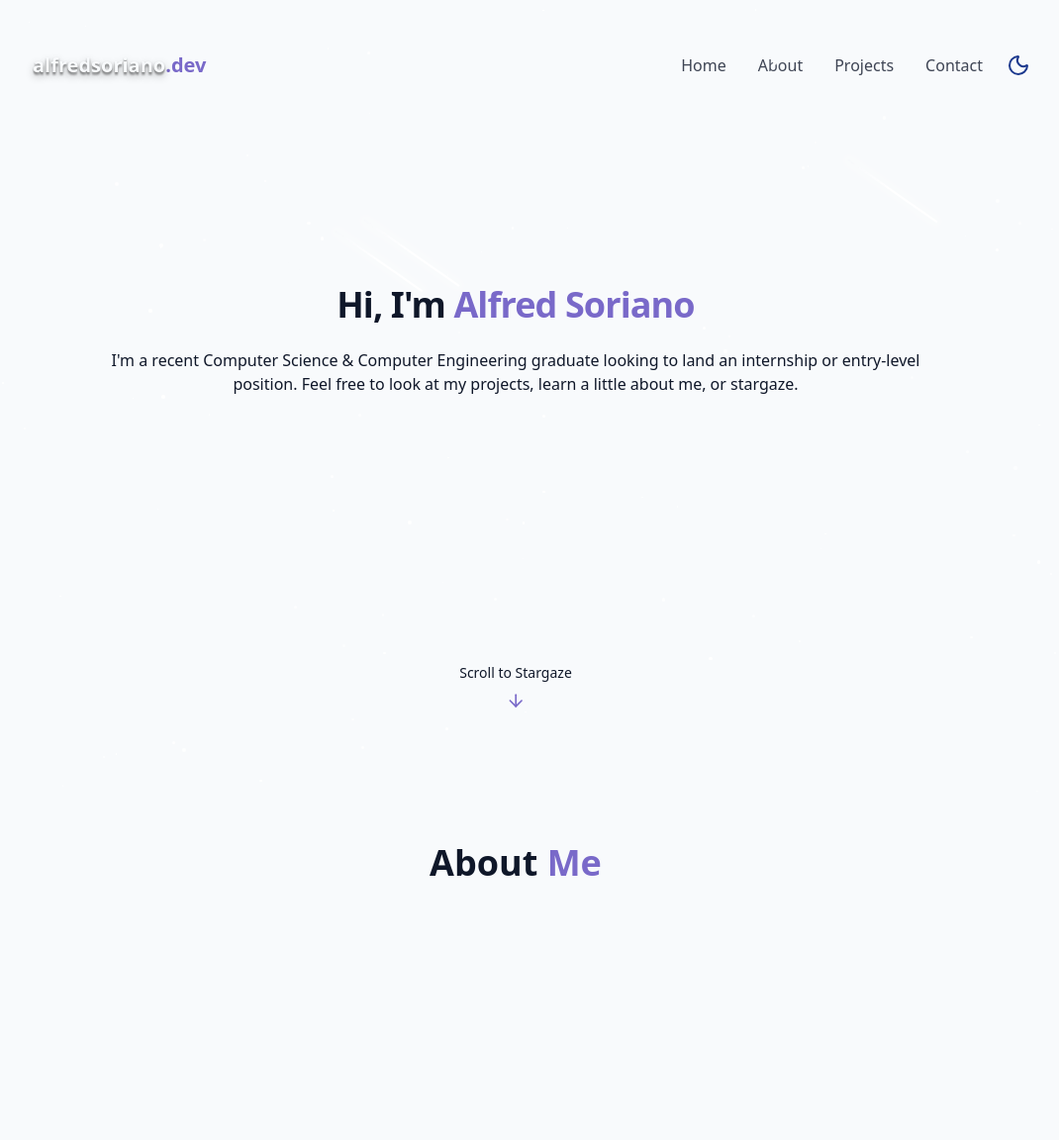
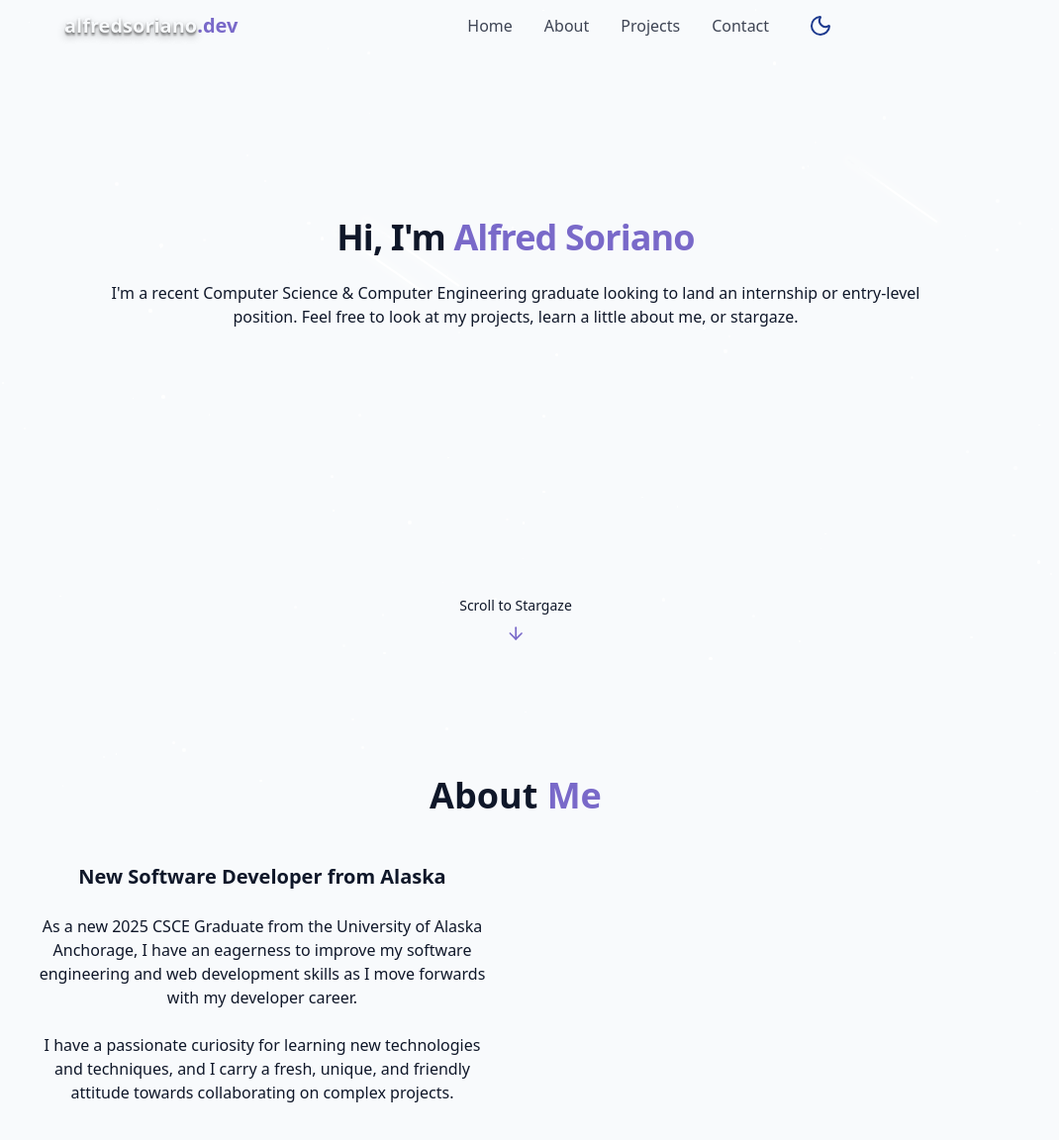
Before and after one commit to alfredsoriano/alfredsoriano.com, a React (Vite) app in the folder alfredsoriano.com/: page / in a window 1280 px wide. Shown: the top 1152 px of the page at 99% size, without its empty margins (119-1189 px from the left). Before the commit the page ends 1092 px from the top, so only its background shows below. Built offline with nearby package versions, Linux system fonts and the light colour scheme.

Commit message:
fixed navbar css

```diff
--- a/alfredsoriano.com/src/components/AboutSection.tsx
+++ b/alfredsoriano.com/src/components/AboutSection.tsx
@@ -9,9 +9,17 @@ export const AboutSection = () => {
 
                 <div className="grid grid-cols-1 md:grid-cols-2 gap-12 items-center">
                     <div className="space-y-6">
-                        <h3></h3>
+                        <h3 className="text-xl font-semibold">New Software Developer from Alaska</h3>
+                        <p className="text-muted-foreground">
+                            As a new 2025 CSCE Graduate from the University of Alaska Anchorage,
+                            I have an eagerness to improve my software engineering and web development
+                            skills as I move forwards with my developer career.
+                        </p>
+
                         <p>
-
+                            I have a passionate curiosity for learning new technologies and techniques,
+                            and I carry a fresh, unique, and friendly attitude towards collaborating on complex
+                            projects.
                         </p>
                     </div>
 
--- a/alfredsoriano.com/src/components/NavBar.tsx
+++ b/alfredsoriano.com/src/components/NavBar.tsx
@@ -19,17 +19,17 @@ export const NavBar = () => {
             setIsScrolled(window.scrollY > 1);
         }
 
-        window.addEventListener("scroll", handleScroll)
+        window.addEventListener("scroll", handleScroll);
         return () => window.removeEventListener("scroll", handleScroll);
     }, []);
 
     return (
-        <nav className = {cn("flex w-full  z-40 transition-all duration-300",
+        <nav className = {cn("fixed w-full mt-26 z-50 transition-all duration-300",
                                 isScrolled ? "py-3 bg-background/80 backdrop-blur-md shadow-xs"
                                 : "py-5")}
         >
 
-            <div className = "container flex items-center">
+            <div className = "container flex items-center justify-between">
                 <a className = "text-xl font-bold text-primary flex items-center" href="#home">
                     <span className = "relative z-10">
                         <span className = "text-glow text-shadow-lg/30 text-primary-foreground"> alfredsoriano</span>
@@ -38,7 +38,7 @@ export const NavBar = () => {
                 </a>
 
                 {/* Desktop NavBar */}
-                <div className = "hidden md:flex items-center space-x-8 ml-auto">
+                <div className = "hidden md:flex items-center space-x-8 mx-auto">
                     {navItems.map((item, key) => (
                         <a key={key}
                            href={item.href}
@@ -47,15 +47,15 @@ export const NavBar = () => {
                         </a>
 
                     ))}
-                </div>
-                <div className = "hidden md:flex items-center ml-4">
-                    <ThemeToggle />
+                    <div className="hidden md:flex items-center">
+                        <ThemeToggle />
+                    </div>
                 </div>
 
 
                 {/* Mobile NavBar */}
                 <button onClick = {() => setIsMenuOpen((prev) => !prev)}
-                        className = "md:hidden p-2 text-foreground z-50 ml-auto"
+                        className = "md:hidden p-2 text-foreground z-50 mx-auto mr-12"
                         aria-label = {isMenuOpen ? "Close Menu" : "Open Menu"}>
                     {isMenuOpen ? <X size = {24} /> : <Menu size = {24}/>}
                 </button>
```
